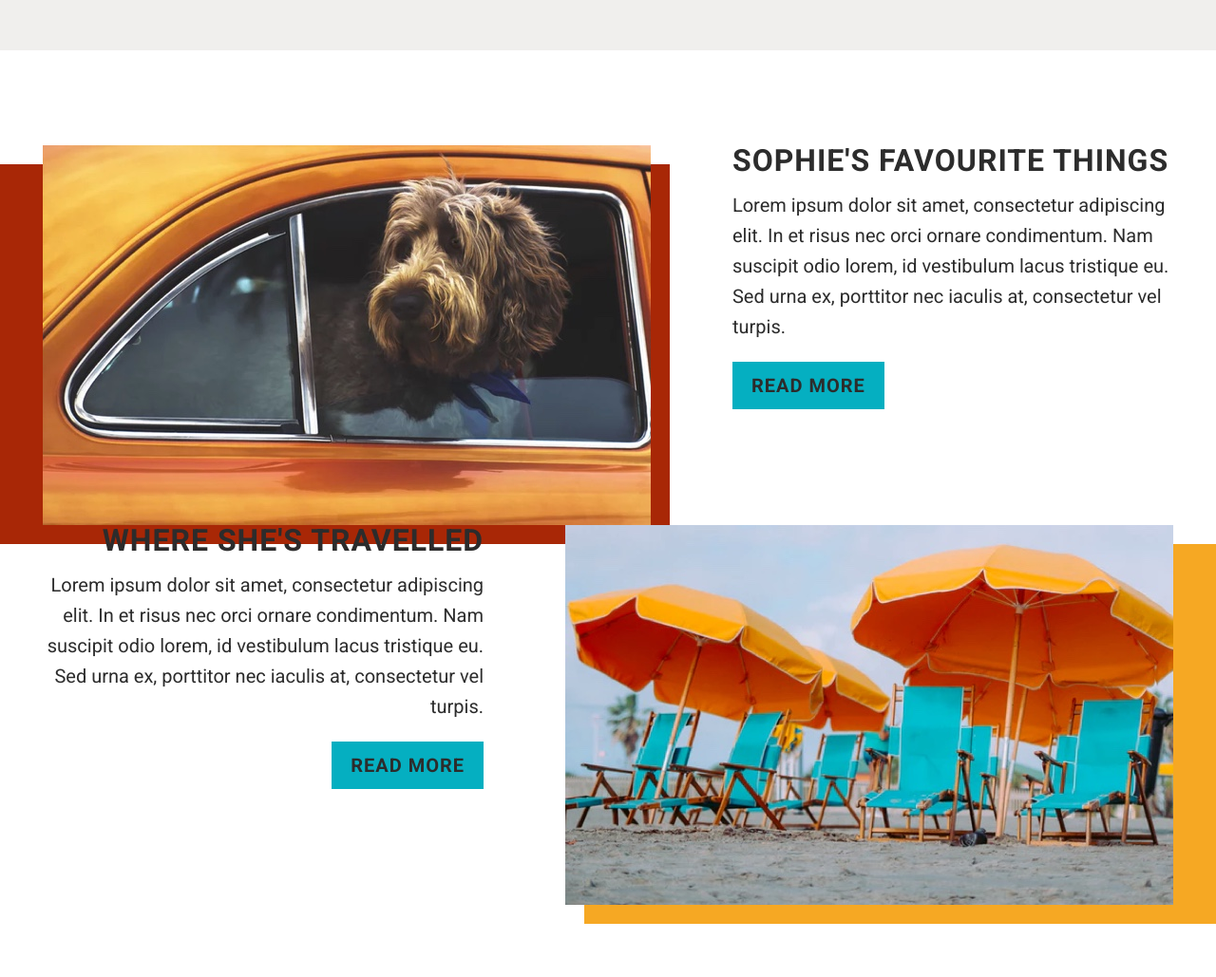
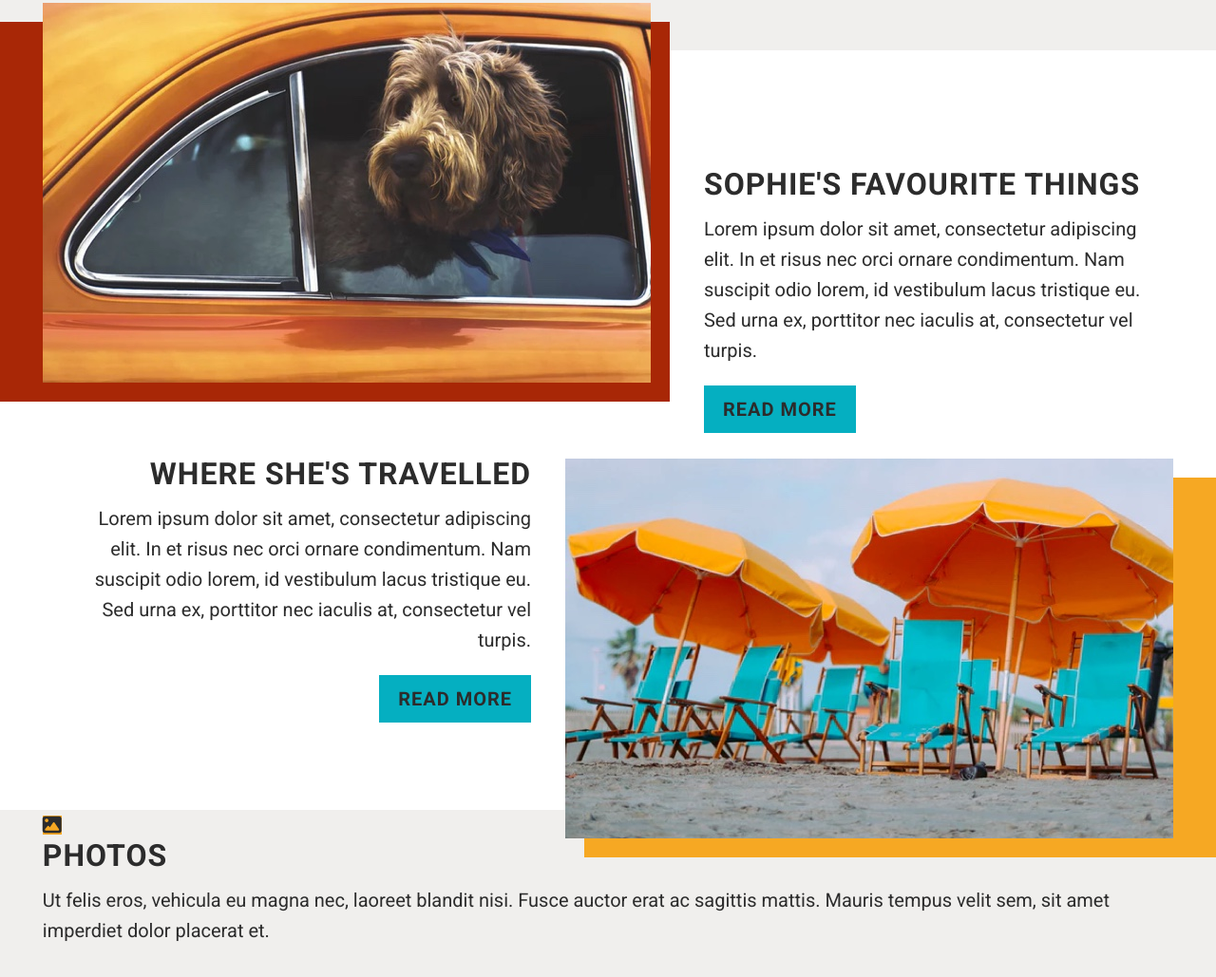
Before and after one commit to Hans-Christian/project2, a plain HTML site: page hansChristianSeverinoProject2/Sophie/index.html in a window 1280 px wide. Shown: the part 1106-2135 px from the top of the page at 95% size. Drawn offline with Linux system fonts and the light colour scheme.

Commit message:
Finally finished that bitch of a section in the index!!!

```diff
--- a/hansChristianSeverinoProject2/styles/sass/_global.scss
+++ b/hansChristianSeverinoProject2/styles/sass/_global.scss
@@ -105,6 +105,21 @@ footer p{
     font-size:2.4rem;
 }
 
+.about a,
+.things a,
+.blogBot a{
+    padding:1rem 2rem;
+}
+
+.headerBot div + img,
+.headerBot div > img,
+#blogHeader h1,
+#contactHeader h1,
+.thingsTop img,
+.thingsBot img{
+    position:relative;
+}
+
 header ul,
 .headerBot,
 .thingsTop,
@@ -122,9 +137,3 @@ header ul,
 .photos{
     justify-content:space-between;
 }
-
-.about a,
-.things a,
-.blogBot a{
-    padding:1rem 2rem;
-}
--- a/hansChristianSeverinoProject2/styles/sass/_header.scss
+++ b/hansChristianSeverinoProject2/styles/sass/_header.scss
@@ -51,13 +51,6 @@ h1{
     background-position:0 53px;
 }
 
-.headerBot div + img,
-.headerBot div > img,
-#blogHeader h1,
-#contactHeader h1{
-    position:relative;
-}
-
 .headerBot div + img{
     box-shadow:20px 20px white;
     bottom:-6rem;
--- a/hansChristianSeverinoProject2/styles/sass/_main.scss
+++ b/hansChristianSeverinoProject2/styles/sass/_main.scss
@@ -8,7 +8,7 @@
 }
 
 .about,
-.things,
+// .info,
 .blogBot,
 .photos{
     padding:10rem 0;
@@ -29,11 +29,24 @@
     width:39%;
 }
 
+.thingsTop div{
+    margin:12.5rem 3rem 0 0;
+}
+
 .thingsBot div{
     text-align:right;
+    margin:3rem 0 0 5rem;
 }
 
 .blogBot div:nth-child(2){
     width:65%;
     margin-top:2.3rem;
 }
+
+.thingsTop img{
+    top:-5rem;
+}
+
+.thingsBot img{
+    bottom:-3rem;
+}
```
Also changed, not shown: hansChristianSeverinoProject2/styles/sass/_colours.scss (line endings or trailing spaces), hansChristianSeverinoProject2/styles/style.css.
